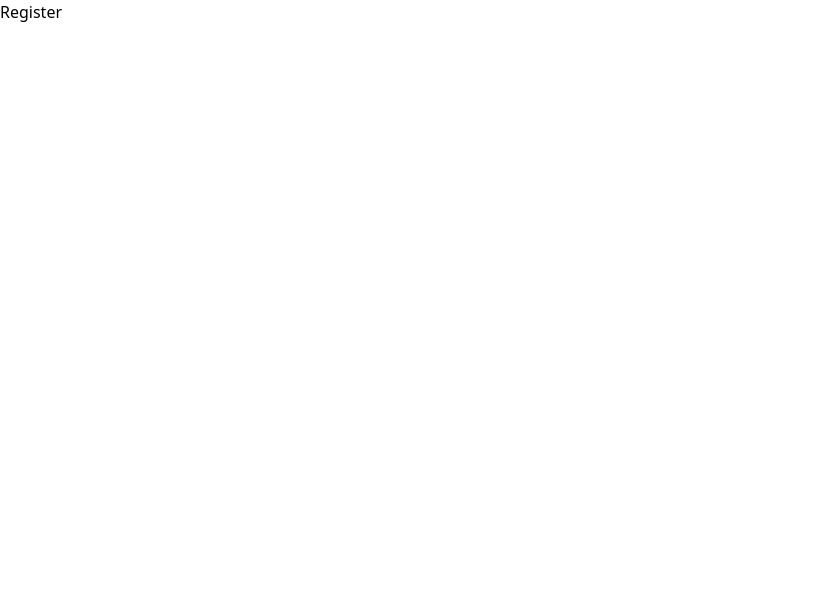
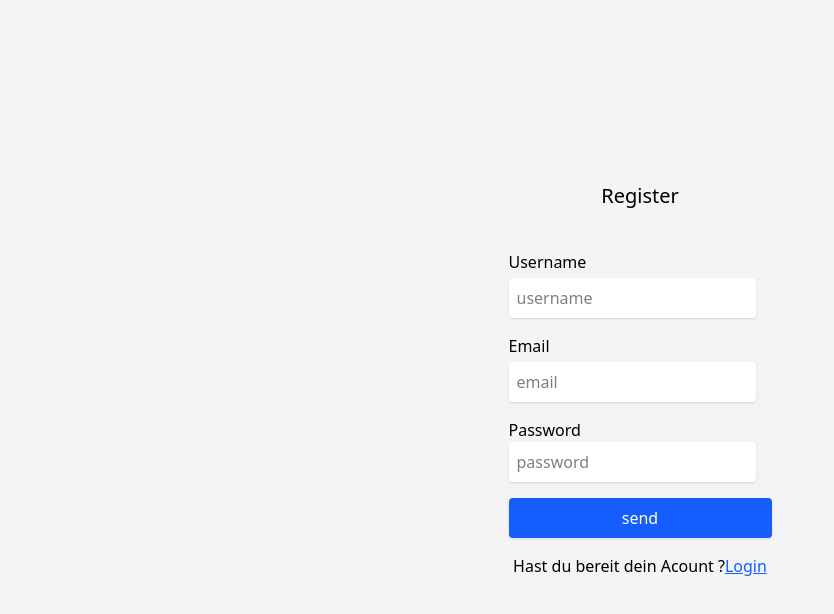
Before and after one commit to CommitCrush/Reise-Blog, a Next.js app in the folder nextjs_basic/: page /register in a window 1280 px wide. Shown: the top 614 px of the page, without its empty margins (0-834 px from the left). Built offline with nearby package versions, Linux system fonts and the light colour scheme; no server answers.

Commit message:
feat: update Tailwind CSS dependency and enhance registration page with form fields

```diff
--- a/nextjs_basic/src/app/(auth)/register/page.tsx
+++ b/nextjs_basic/src/app/(auth)/register/page.tsx
@@ -1,11 +1,68 @@
-import Link from 'next/link';
+import Link from "next/link";
 import { RegisterUser } from "../../../actions/register";
 
 export default function RegisterPage() {
-
-    return (
-
-            <h2>Register</h2>
-
-    )
+  //max-w-md p-8 rounded-lg
+  //const [email, ]
+  return (
+    <main className="flex flex-col items-center justify-center min-h-screen bg-gray-100">
+      <h3 className=" text-xl text-center">Register</h3>
+      <form
+        action={RegisterUser}
+        className="space-x-4  bg-Cyan-200 p-10 rounded-lg gap-4 flex flex-col "
+      >
+        <div className="">
+          <label htmlFor="username" className="block text-md font-medium">
+            Username
+          </label>
+          <input
+            id="username"
+            name="username"
+            placeholder="username"
+            type="text"
+            required
+            className="mt-1 block w-full rounded border-gray-300 shadow-sm bg-white p-2"
+          />
+        </div>
+        <div className="">
+          <label htmlFor="email" className="block text-md font-medium">
+            Email
+          </label>
+          <input
+            id="email"
+            name="email"
+            placeholder="email"
+            type="email"
+            required
+            className="mt-1 block w-full rounded border-gray-300 shadow-sm bg-white p-2"
+          />
+        </div>
+        <div className="">
+          <label htmlFor="password" className="block text-md font-medium">
+            Password
+          </label>
+          <input
+            id="password"
+            name="password"
+            placeholder="password"
+            type="password"
+            required
+            className="font-mediummt-1 block w-full rounded border-gray-300 shadow-sm bg-white p-2"
+          />
+        </div>
+        <button
+          type="submit"
+          className="font-mediummt  text-white w-full rounded border-gray-300 shadow-sm bg-blue-600 p-2"
+        >
+          send
+        </button>
+        <p className="text-center">
+          Hast du bereit dein Acount ?
+          <Link href="/login" className="text-blue-600 hover: underline">
+            Login
+          </Link>
+        </p>
+      </form>
+    </main>
+  );
 }
```
